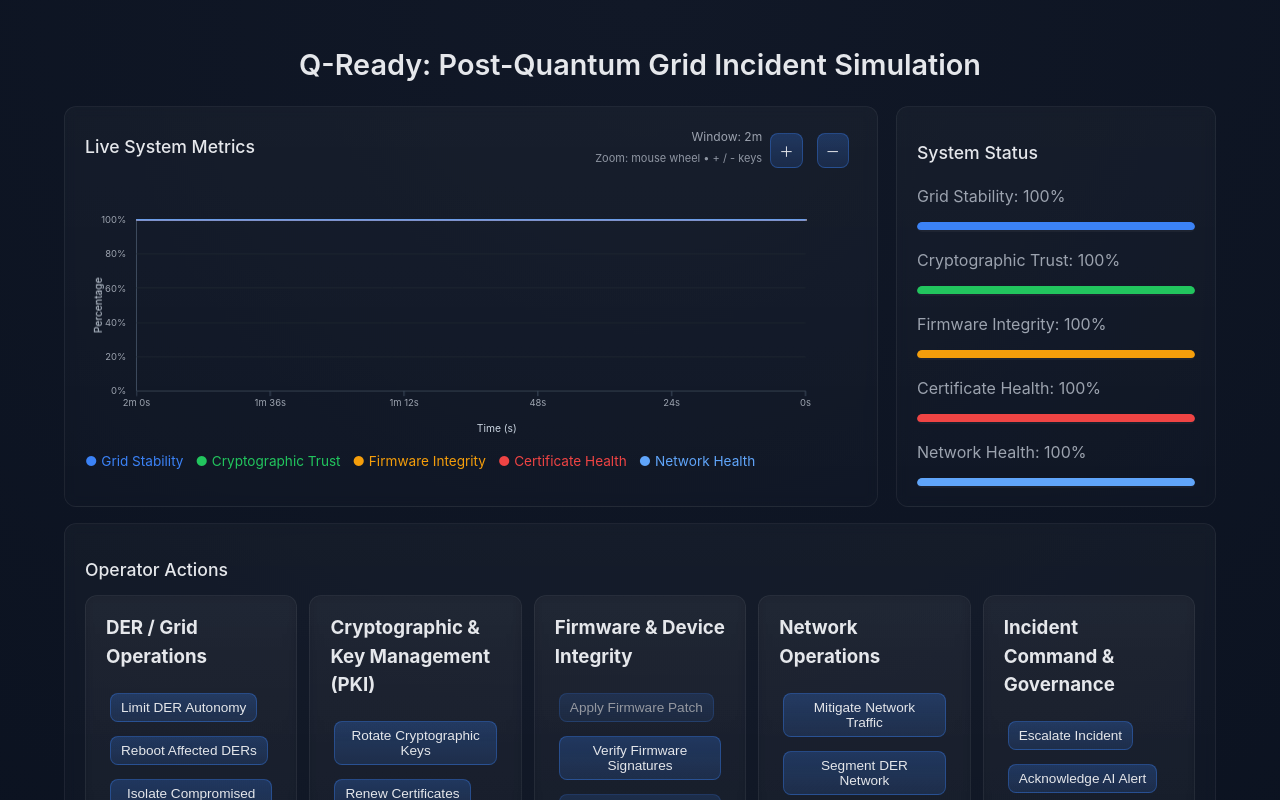
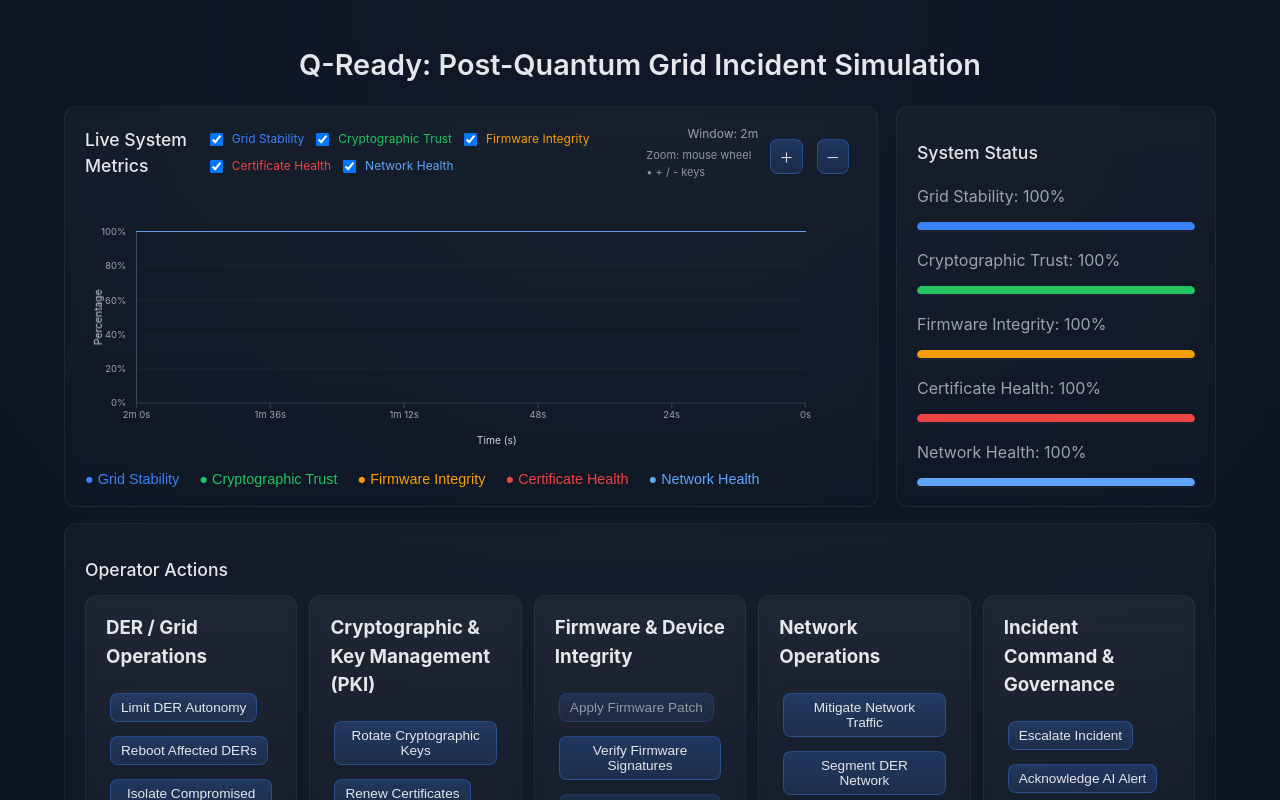
Before and after one commit to ChillPanda100/Q-READY, a React (Vite) app: page / in a window 1280 px wide. Both pictures are taken after a click on the button "Start Simulation". Shown: the top 800 px of the page. Built offline with nearby package versions, Linux system fonts and the light colour scheme.

Commit message:
Add metric visibility option

```diff
--- a/src/components/MetricGraph.tsx
+++ b/src/components/MetricGraph.tsx
@@ -56,6 +56,23 @@ const MetricGraph: React.FC<Props> = ({data}) => {
         const bval = (b[key] ?? 100) as number;
         return aval + (bval - aval) * frac;
     };
+
+    // Metrics metadata and visibility state
+    const metricsMeta: { key: MetricKey; label: string; color: string }[] = [
+        { key: 'stability', label: 'Grid Stability', color: '#3b82f6' },
+        { key: 'trust', label: 'Cryptographic Trust', color: '#22c55e' },
+        { key: 'firmwareIntegrity', label: 'Firmware Integrity', color: '#f59e0b' },
+        { key: 'certHealth', label: 'Certificate Health', color: '#ef4444' },
+        { key: 'networkHealth', label: 'Network Health', color: '#60a5fa' },
+    ];
+
+    const [visibleMetrics, setVisibleMetrics] = useState<Record<MetricKey, boolean>>(() => {
+        const initial = {} as Record<MetricKey, boolean>;
+        metricsMeta.forEach(m => initial[m.key] = true);
+        return initial;
+    });
+
+    const toggleMetric = (k: MetricKey) => setVisibleMetrics(prev => ({ ...prev, [k]: !prev[k] }));
 
     // Resample across the visible window for smooth zooming: choose resolution
     // proportional to the window: smaller windows get more samples.
@@ -124,11 +141,60 @@ const MetricGraph: React.FC<Props> = ({data}) => {
     const labelDelayOffset = 6;
     const baseXTickDelay = 8;
 
+    // responsive metric selector: switch to compact dropdown on narrow screens
+    const [isNarrow, setIsNarrow] = useState<boolean>(() => typeof window !== 'undefined' ? window.innerWidth < 760 : false);
+    const [metricsMenuOpen, setMetricsMenuOpen] = useState(false);
+    const menuRef = useRef<HTMLDivElement | null>(null);
+
+    useEffect(() => {
+        const onResize = () => setIsNarrow(window.innerWidth < 760);
+        window.addEventListener('resize', onResize);
+        return () => window.removeEventListener('resize', onResize);
+    }, []);
+
+    // close menu on outside click
+    useEffect(() => {
+        if (!metricsMenuOpen) return;
+        const onDoc = (ev: MouseEvent) => {
+            if (!menuRef.current) return;
+            if (!menuRef.current.contains(ev.target as Node)) setMetricsMenuOpen(false);
+        };
+        document.addEventListener('mousedown', onDoc);
+        return () => document.removeEventListener('mousedown', onDoc);
+    }, [metricsMenuOpen]);
+
     return (
         <div className="panel metric-panel">
-            <div style={{display: 'flex', justifyContent: 'space-between', alignItems: 'center'}}>
+            <div style={{display: 'flex', justifyContent: 'space-between', alignItems: 'center', position: 'relative'}}>
                 <h2 style={{margin: 0}}>Live System Metrics</h2>
-                <div style={{display: 'flex', gap: 8, alignItems: 'center'}}>
+                <div style={{display: 'flex', gap: 12, alignItems: 'center'}}>
+                    {/* Metric selection checkboxes (desktop) or compact dropdown (narrow) */}
+                    {!isNarrow ? (
+                        <div style={{display: 'flex', gap: 8, alignItems: 'center', flexWrap: 'wrap'}}>
+                            {metricsMeta.map(m => (
+                                <label key={m.key} style={{display: 'flex', alignItems: 'center', gap: 6, fontSize: 12, color: 'var(--text-primary)'}}>
+                                    <input type="checkbox" checked={visibleMetrics[m.key]} onChange={() => toggleMetric(m.key)} />
+                                    <span style={{color: m.color}}>{m.label}</span>
+                                </label>
+                            ))}
+                        </div>
+                    ) : (
+                        <div style={{position: 'relative'}} ref={menuRef}>
+                            <button onClick={() => setMetricsMenuOpen(s => !s)} aria-expanded={metricsMenuOpen} style={{padding: '6px 10px'}}>Metrics ▾</button>
+                            {metricsMenuOpen && (
+                                <div style={{position: 'absolute', right: 0, top: 'calc(100% + 8px)', background: 'var(--bg-panel)', border: '1px solid var(--border-soft)', padding: 10, borderRadius: 8, boxShadow: '0 8px 24px rgba(2,6,23,0.6)', zIndex: 60, minWidth: 200}}>
+                                    <div style={{display: 'flex', flexDirection: 'column', gap: 8}}>
+                                        {metricsMeta.map(m => (
+                                            <label key={m.key} style={{display: 'flex', alignItems: 'center', gap: 8, fontSize: 13}}>
+                                                <input type="checkbox" checked={visibleMetrics[m.key]} onChange={() => toggleMetric(m.key)} />
+                                                <span style={{color: m.color}}>{m.label}</span>
+                                            </label>
+                                        ))}
+                                    </div>
+                                </div>
+                            )}
+                        </div>
+                    )}
                     <div style={{display: 'flex', flexDirection: 'column', alignItems: 'flex-end', gap: 4}}>
                         <div style={{fontSize: 12, color: 'var(--text-secondary)'}}>Window: {readableDuration(windowMs)}</div>
                         <div style={{fontSize: 11, color: 'var(--text-secondary)', opacity: 0.9}}>Zoom: mouse wheel • + / - keys</div>
@@ -198,12 +264,12 @@ const MetricGraph: React.FC<Props> = ({data}) => {
                     );
                 })}
 
-                {/* Stability, Trust, Firmware, Cert, Network lines */}
-                <path d={linePath('stability')} fill="none" stroke="#3b82f6" strokeWidth={2} strokeLinecap="round" strokeLinejoin="round" />
-                <path d={linePath('trust')} fill="none" stroke="#22c55e" strokeWidth={2} strokeLinecap="round" strokeLinejoin="round" />
-                <path d={usedVisible.map((d, i) => `${i===0?'M':'L'} ${scaleX(d.time)} ${scaleY(d.firmwareIntegrity)}`).join(' ')} fill="none" stroke="#f59e0b" strokeWidth={2} strokeLinecap="round" strokeLinejoin="round" />
-                <path d={usedVisible.map((d, i) => `${i===0?'M':'L'} ${scaleX(d.time)} ${scaleY(d.certHealth)}`).join(' ')} fill="none" stroke="#ef4444" strokeWidth={2} strokeLinecap="round" strokeLinejoin="round" />
-                <path d={usedVisible.map((d, i) => `${i===0?'M':'L'} ${scaleX(d.time)} ${scaleY(d.networkHealth)}`).join(' ')} fill="none" stroke="#60a5fa" strokeWidth={2} strokeLinecap="round" strokeLinejoin="round" />
+                {/* Render each metric line only if selected */}
+                {visibleMetrics['stability'] && <path d={linePath('stability')} fill="none" stroke="#3b82f6" strokeWidth={2} strokeLinecap="round" strokeLinejoin="round" />}
+                {visibleMetrics['trust'] && <path d={linePath('trust')} fill="none" stroke="#22c55e" strokeWidth={2} strokeLinecap="round" strokeLinejoin="round" />}
+                {visibleMetrics['firmwareIntegrity'] && <path d={linePath('firmwareIntegrity')} fill="none" stroke="#f59e0b" strokeWidth={2} strokeLinecap="round" strokeLinejoin="round" />}
+                {visibleMetrics['certHealth'] && <path d={linePath('certHealth')} fill="none" stroke="#ef4444" strokeWidth={2} strokeLinecap="round" strokeLinejoin="round" />}
+                {visibleMetrics['networkHealth'] && <path d={linePath('networkHealth')} fill="none" stroke="#60a5fa" strokeWidth={2} strokeLinecap="round" strokeLinejoin="round" />}
 
                 {/* Axis labels */}
                 <text transform={`translate(${PADDING - 40}, ${HEIGHT / 2}) rotate(-90)`} fontSize={12} fill="#cbd5e1" textAnchor="middle">Percentage</text>
@@ -212,11 +278,11 @@ const MetricGraph: React.FC<Props> = ({data}) => {
             </svg>
 
             <div style={{display: 'flex', gap: '12px', marginTop: '8px', fontSize: '0.85rem', flexWrap: 'wrap'}}>
-                <span style={{color: '#3b82f6'}}>● Grid Stability</span>
-                <span style={{color: '#22c55e'}}>● Cryptographic Trust</span>
-                <span style={{color: '#f59e0b'}}>● Firmware Integrity</span>
-                <span style={{color: '#ef4444'}}>● Certificate Health</span>
-                <span style={{color: '#60a5fa'}}>● Network Health</span>
+                {metricsMeta.map(m => (
+                    <button key={m.key} onClick={() => toggleMetric(m.key)} style={{background: 'transparent', border: 'none', padding: 0, color: visibleMetrics[m.key] ? m.color : 'rgba(156,163,175,0.6)', cursor: 'pointer'}}>
+                        ● {m.label}
+                    </button>
+                ))}
             </div>
         </div>
     );
```
